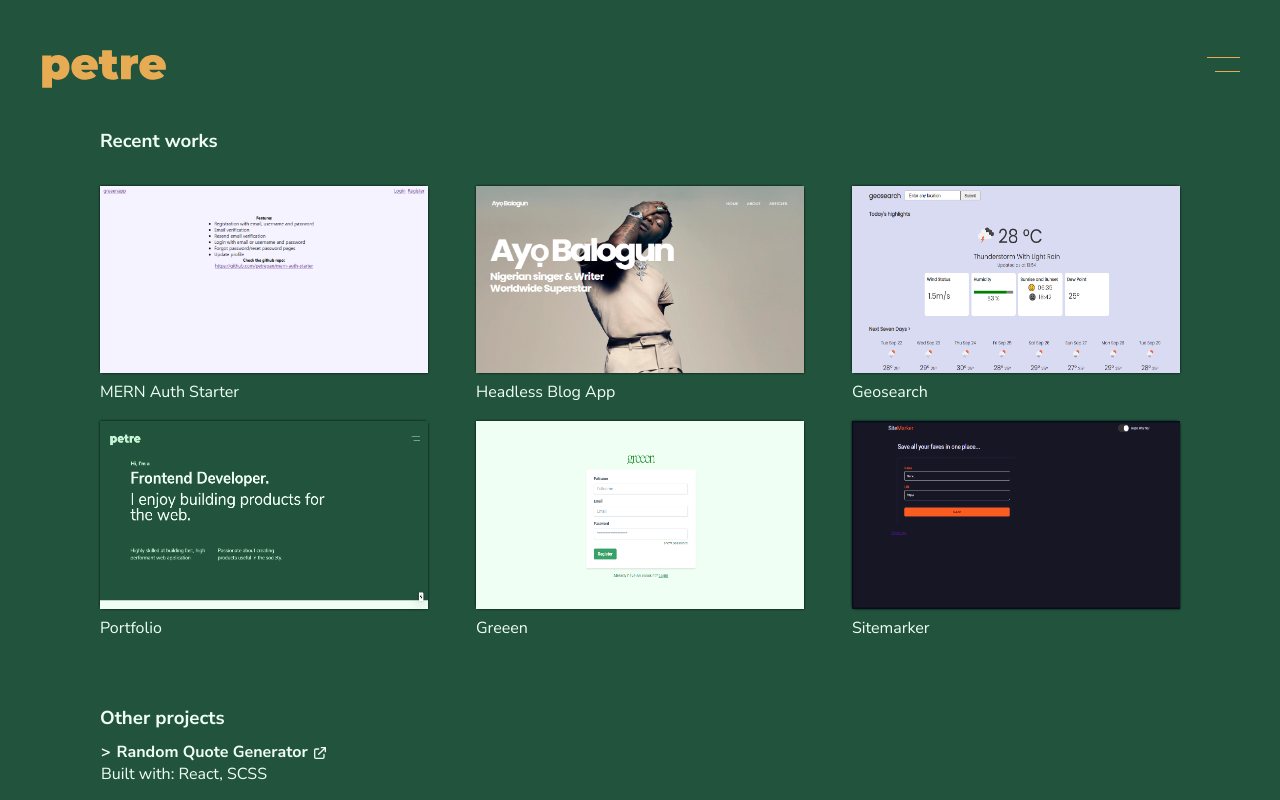
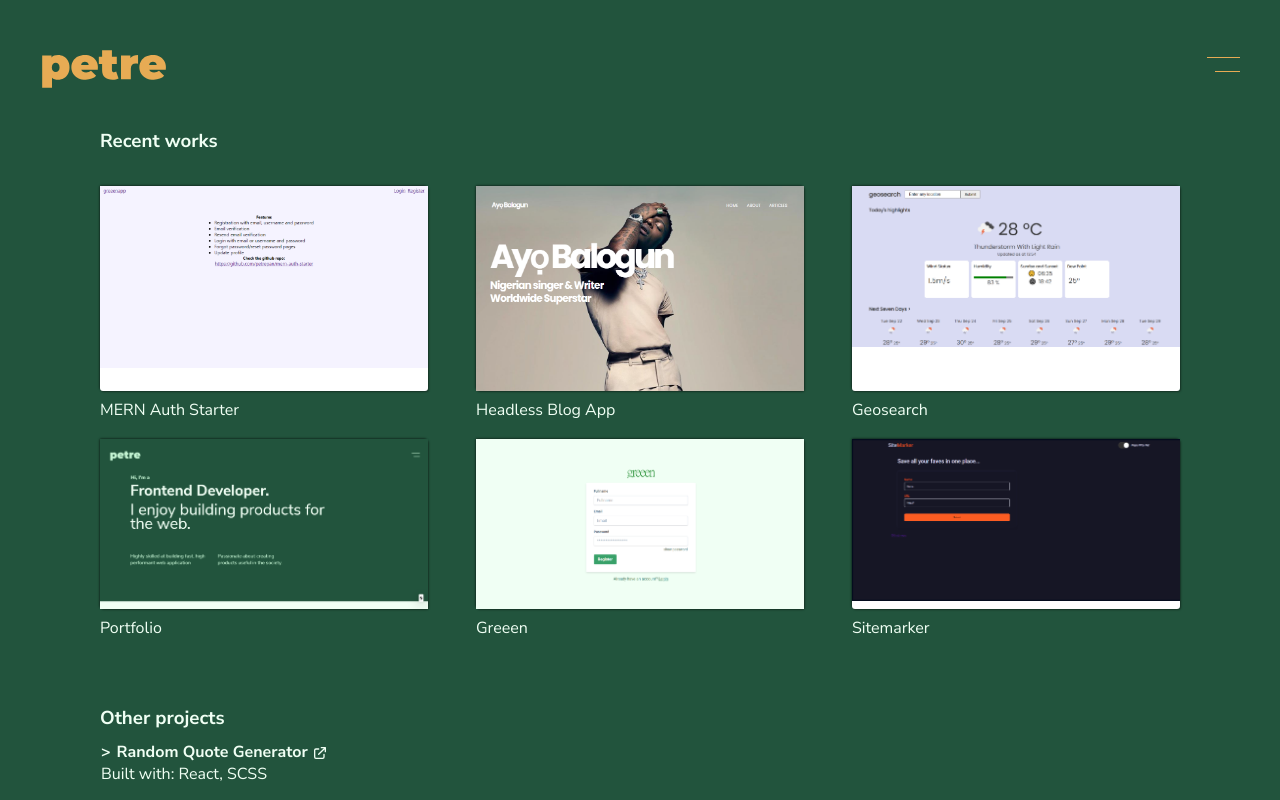
Before and after one commit to petrepan/petre, a Next.js app: page /project in a window 1280 px wide. Shown: the top 800 px of the page. Built offline with nearby package versions, Linux system fonts and the light colour scheme.

Commit message:
Fix:nextjs img netlify

```diff
--- a/component/Project.js
+++ b/component/Project.js
@@ -1,7 +1,6 @@
 /* eslint-disable prettier/prettier */
 /* eslint-disable react/no-unescaped-entities */
 import React from 'react';
-import Image from 'next/image';
 
 const project = [
     {
@@ -63,7 +62,7 @@ const MainProject = () => {
             {project.map((projects, i) => (
                 <div key={i} className="project">
                     <div className="project-img">
-                        <Image
+                        <img
                             src={projects.img}
                             alt={projects.img}
                             height="200"
```
